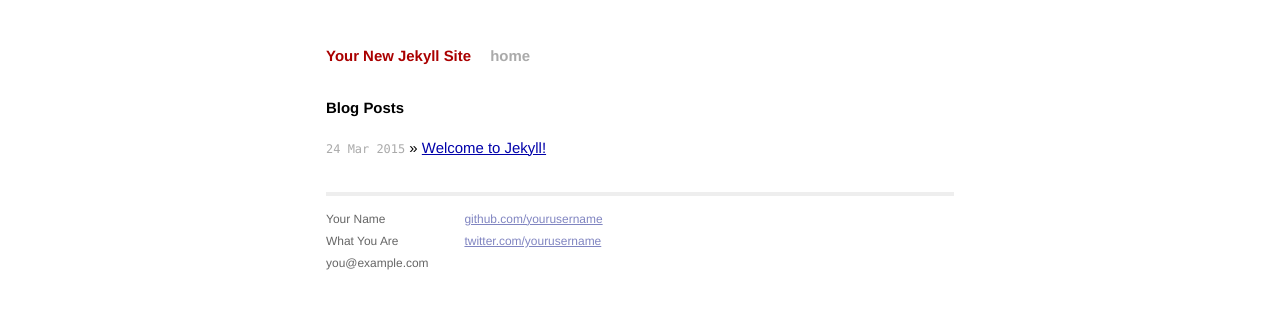
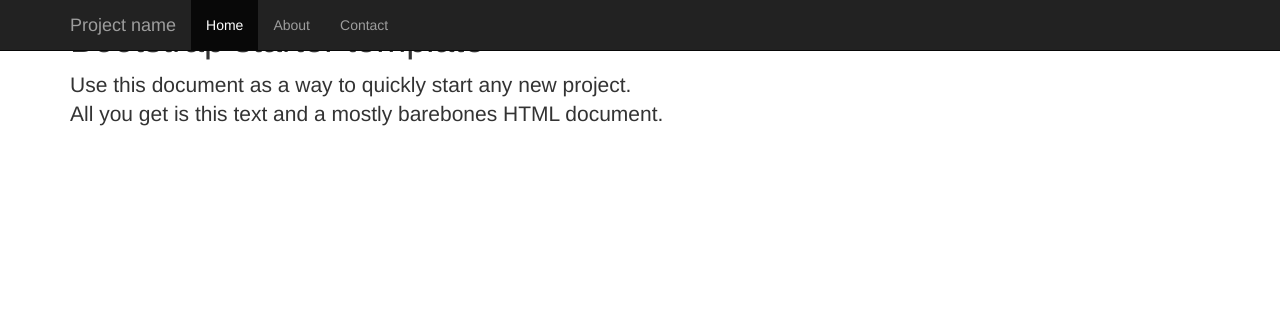
Before and after one commit to JulianSamarjiev/dev_site, a Jekyll site: the page built from index.html, in a window 1280 px wide and 900 px high. Shown: the top 309 px of the window. Built offline with Jekyll 4.4.1, drawn with Linux system fonts in a browser that asks for light colours; nearby versions of some CDN libraries; Markdown is read by kramdown in place of the engine named in the settings.

Commit message:
setting up

```diff
--- /dev/null
+++ b/_assets/scss/style.scss
@@ -0,0 +1,6 @@
+---
+---
+
+h1 {
+	padding-top: 120px;
+}
--- /dev/null
+++ b/_includes/footer.html
@@ -0,0 +1,11 @@
+
+</div><!-- /.container -->
+
+
+    <!-- Bootstrap core JavaScript
+    ================================================== -->
+    <!-- Placed at the end of the document so the pages load faster -->
+    <script src="https://maxcdn.bootstrapcdn.com/bootstrap/3.3.4/js/bootstrap.min.js"></script>
+    <script src="https://ajax.googleapis.com/ajax/libs/jquery/1.11.2/jquery.min.js"></script>
+  </body>
+</html>
--- /dev/null
+++ b/_includes/header.html
@@ -0,0 +1,45 @@
+
+<!DOCTYPE html>
+<html lang="en">
+  <head>
+    <meta charset="utf-8">
+    <meta http-equiv="X-UA-Compatible" content="IE=edge">
+    <meta name="viewport" content="width=device-width, initial-scale=1">
+    <meta name="description" content="">
+    <meta name="author" content="">
+    <link rel="icon" href="../../favicon.ico">
+
+    <title>Starter Template for Bootstrap</title>
+
+    <!-- Bootstrap core CSS -->
+    <link rel="stylesheet" href="https://maxcdn.bootstrapcdn.com/bootstrap/3.3.4/css/bootstrap.min.css">
+
+    <!-- Custom styles for this template -->
+    <link href="css/main.css" rel="stylesheet">
+
+  </head>
+
+  <body>
+
+    <nav class="navbar navbar-inverse navbar-fixed-top">
+      <div class="container">
+        <div class="navbar-header">
+          <button type="button" class="navbar-toggle collapsed" data-toggle="collapse" data-target="#navbar" aria-expanded="false" aria-controls="navbar">
+            <span class="sr-only">Toggle navigation</span>
+            <span class="icon-bar"></span>
+            <span class="icon-bar"></span>
+            <span class="icon-bar"></span>
+          </button>
+          <a class="navbar-brand" href="#">Project name</a>
+        </div>
+        <div id="navbar" class="collapse navbar-collapse">
+          <ul class="nav navbar-nav">
+            <li class="active"><a href="#">Home</a></li>
+            <li><a href="#about">About</a></li>
+            <li><a href="#contact">Contact</a></li>
+          </ul>
+        </div><!--/.nav-collapse -->
+      </div>
+    </nav>
+
+    <div class="container">
--- a/_layouts/default.html
+++ b/_layouts/default.html
@@ -1,44 +1,9 @@
-<!DOCTYPE html>
-<html>
-    <head>
-        <meta charset="utf-8">
-        <meta http-equiv="X-UA-Compatible" content="IE=edge,chrome=1">
-        <title>{{ page.title }}</title>
-        <meta name="viewport" content="width=device-width">
 
-        <!-- syntax highlighting CSS -->
-        <link rel="stylesheet" href="/css/syntax.css">
+      {% include header.html %}
 
-        <!-- Custom CSS -->
-        <link rel="stylesheet" href="/css/main.css">
+      <div class="starter-template">
+        <h1>Bootstrap starter template</h1>
+        <p class="lead">Use this document as a way to quickly start any new project.<br> All you get is this text and a mostly barebones HTML document.</p>
+      </div>
 
-    </head>
-    <body>
-
-        <div class="site">
-          <div class="header">
-            <h1 class="title"><a href="/">{{ site.name }}</a></h1>
-            <a class="extra" href="/">home</a>
-          </div>
-
-          {{ content }}
-
-          <div class="footer">
-            <div class="contact">
-              <p>
-                Your Name<br />
-                What You Are<br />
-                you@example.com
-              </p>
-            </div>
-            <div class="contact">
-              <p>
-                <a href="https://github.com/yourusername">github.com/yourusername</a><br />
-                <a href="https://twitter.com/yourusername">twitter.com/yourusername</a><br />
-              </p>
-            </div>
-          </div>
-        </div>
-
-    </body>
-</html>
+      {% include footer.html %}
--- a/css/main.css
+++ b/css/main.css
@@ -1,160 +1,5 @@
 /*****************************************************************************/
 /*
-/* Common
+/* Comments template
 /*
 /*****************************************************************************/
-
-/* Global Reset */
-* {
-  margin: 0;
-  padding: 0;
-}
-
-html, body { height: 100%; }
-
-body {
-  background-color: #FFF;
-  font: 13.34px Helvetica, Arial, sans-serif;
-  font-size: small;
-  text-align: center;
-}
-
-h1, h2, h3, h4, h5, h6 {
-  font-size: 100%; }
-
-h1 { margin-bottom: 1em; }
-p { margin: 1em 0; }
-
-a         { color: #00a; }
-a:hover   { color: #000; }
-a:visited { color: #a0a; }
-
-/*****************************************************************************/
-/*
-/* Home
-/*
-/*****************************************************************************/
-.posts {
-  list-style-type: none;
-  margin-bottom: 2em;
-}
-
-.posts li {
-  line-height: 1.75em;
-}
-
-.posts span {
-  color: #aaa;
-  font-family: Monaco, "Courier New", monospace;
-  font-size: 80%;
-}
-
-/*****************************************************************************/
-/*
-/* Site
-/*
-/*****************************************************************************/
-
-.site {
-  font-size: 115%;
-  text-align: justify;
-  width: 42em;
-  margin: 3em auto 2em;
-  line-height: 1.5em;
-}
-
-.header a {
-  font-weight: bold;
-  text-decoration: none;
-}
-
-.title {
-  display: inline-block;
-  margin-bottom: 2em;
-}
-
-.title a {
-  color: #a00;
-}
-
-.title a:hover {
-  color: #000;
-}
-
-.header a.extra {
-  color: #aaa;
-  margin-left: 1em;
-}
-
-.header a.extra:hover {
-  color: #000;
-}
-
-.meta {
-  color: #aaa;
-}
-
-.footer {
-  font-size: 80%;
-  color: #666;
-  border-top: 4px solid #eee;
-  margin-top: 2em;
-  overflow: hidden;
-}
-
-.footer .contact {
-  float: left;
-  margin-right: 3em;
-}
-
-.footer .contact a {
-  color: #8085C1;
-}
-
-.footer .rss {
-  margin-top: 1.1em;
-  margin-right: -.2em;
-  float: right;
-}
-
-.footer .rss img {
-  border: 0;
-}
-
-/*****************************************************************************/
-/*
-/* Posts
-/*
-/*****************************************************************************/
-
-/* standard */
-.post pre {
-  border: 1px solid #ddd;
-  background-color: #eef;
-  padding: 0 .4em;
-}
-
-.post ul, .post ol {
-  margin-left: 1.35em;
-}
-
-.post code {
-  border: 1px solid #ddd;
-  background-color: #eef;
-  padding: 0 .2em;
-}
-
-.post pre code {
-  border: none;
-}
-
-/* terminal */
-.post pre.terminal {
-  border: 1px solid #000;
-  background-color: #333;
-  color: #FFF;
-}
-
-.post pre.terminal code {
-  background-color: #333;
-}
--- a/css/syntax.css
+++ /dev/null
@@ -1,60 +0,0 @@
-.highlight  { background: #ffffff; }
-.highlight .c { color: #999988; font-style: italic } /* Comment */
-.highlight .err { color: #a61717; background-color: #e3d2d2 } /* Error */
-.highlight .k { font-weight: bold } /* Keyword */
-.highlight .o { font-weight: bold } /* Operator */
-.highlight .cm { color: #999988; font-style: italic } /* Comment.Multiline */
-.highlight .cp { color: #999999; font-weight: bold } /* Comment.Preproc */
-.highlight .c1 { color: #999988; font-style: italic } /* Comment.Single */
-.highlight .cs { color: #999999; font-weight: bold; font-style: italic } /* Comment.Special */
-.highlight .gd { color: #000000; background-color: #ffdddd } /* Generic.Deleted */
-.highlight .gd .x { color: #000000; background-color: #ffaaaa } /* Generic.Deleted.Specific */
-.highlight .ge { font-style: italic } /* Generic.Emph */
-.highlight .gr { color: #aa0000 } /* Generic.Error */
-.highlight .gh { color: #999999 } /* Generic.Heading */
-.highlight .gi { color: #000000; background-color: #ddffdd } /* Generic.Inserted */
-.highlight .gi .x { color: #000000; background-color: #aaffaa } /* Generic.Inserted.Specific */
-.highlight .go { color: #888888 } /* Generic.Output */
-.highlight .gp { color: #555555 } /* Generic.Prompt */
-.highlight .gs { font-weight: bold } /* Generic.Strong */
-.highlight .gu { color: #aaaaaa } /* Generic.Subheading */
-.highlight .gt { color: #aa0000 } /* Generic.Traceback */
-.highlight .kc { font-weight: bold } /* Keyword.Constant */
-.highlight .kd { font-weight: bold } /* Keyword.Declaration */
-.highlight .kp { font-weight: bold } /* Keyword.Pseudo */
-.highlight .kr { font-weight: bold } /* Keyword.Reserved */
-.highlight .kt { color: #445588; font-weight: bold } /* Keyword.Type */
-.highlight .m { color: #009999 } /* Literal.Number */
-.highlight .s { color: #d14 } /* Literal.String */
-.highlight .na { color: #008080 } /* Name.Attribute */
-.highlight .nb { color: #0086B3 } /* Name.Builtin */
-.highlight .nc { color: #445588; font-weight: bold } /* Name.Class */
-.highlight .no { color: #008080 } /* Name.Constant */
-.highlight .ni { color: #800080 } /* Name.Entity */
-.highlight .ne { color: #990000; font-weight: bold } /* Name.Exception */
-.highlight .nf { color: #990000; font-weight: bold } /* Name.Function */
-.highlight .nn { color: #555555 } /* Name.Namespace */
-.highlight .nt { color: #000080 } /* Name.Tag */
-.highlight .nv { color: #008080 } /* Name.Variable */
-.highlight .ow { font-weight: bold } /* Operator.Word */
-.highlight .w { color: #bbbbbb } /* Text.Whitespace */
-.highlight .mf { color: #009999 } /* Literal.Number.Float */
-.highlight .mh { color: #009999 } /* Literal.Number.Hex */
-.highlight .mi { color: #009999 } /* Literal.Number.Integer */
-.highlight .mo { color: #009999 } /* Literal.Number.Oct */
-.highlight .sb { color: #d14 } /* Literal.String.Backtick */
-.highlight .sc { color: #d14 } /* Literal.String.Char */
-.highlight .sd { color: #d14 } /* Literal.String.Doc */
-.highlight .s2 { color: #d14 } /* Literal.String.Double */
-.highlight .se { color: #d14 } /* Literal.String.Escape */
-.highlight .sh { color: #d14 } /* Literal.String.Heredoc */
-.highlight .si { color: #d14 } /* Literal.String.Interpol */
-.highlight .sx { color: #d14 } /* Literal.String.Other */
-.highlight .sr { color: #009926 } /* Literal.String.Regex */
-.highlight .s1 { color: #d14 } /* Literal.String.Single */
-.highlight .ss { color: #990073 } /* Literal.String.Symbol */
-.highlight .bp { color: #999999 } /* Name.Builtin.Pseudo */
-.highlight .vc { color: #008080 } /* Name.Variable.Class */
-.highlight .vg { color: #008080 } /* Name.Variable.Global */
-.highlight .vi { color: #008080 } /* Name.Variable.Instance */
-.highlight .il { color: #009999 } /* Literal.Number.Integer.Long */
```
Also changed, not shown: _layouts/post.html (deleted, +0 -9 lines), _posts/2015-03-24-welcome-to-jekyll.markdown (deleted, +0 -24 lines), _assets/coffee/main.coffee (added), _includes/sidebar.html (added).
